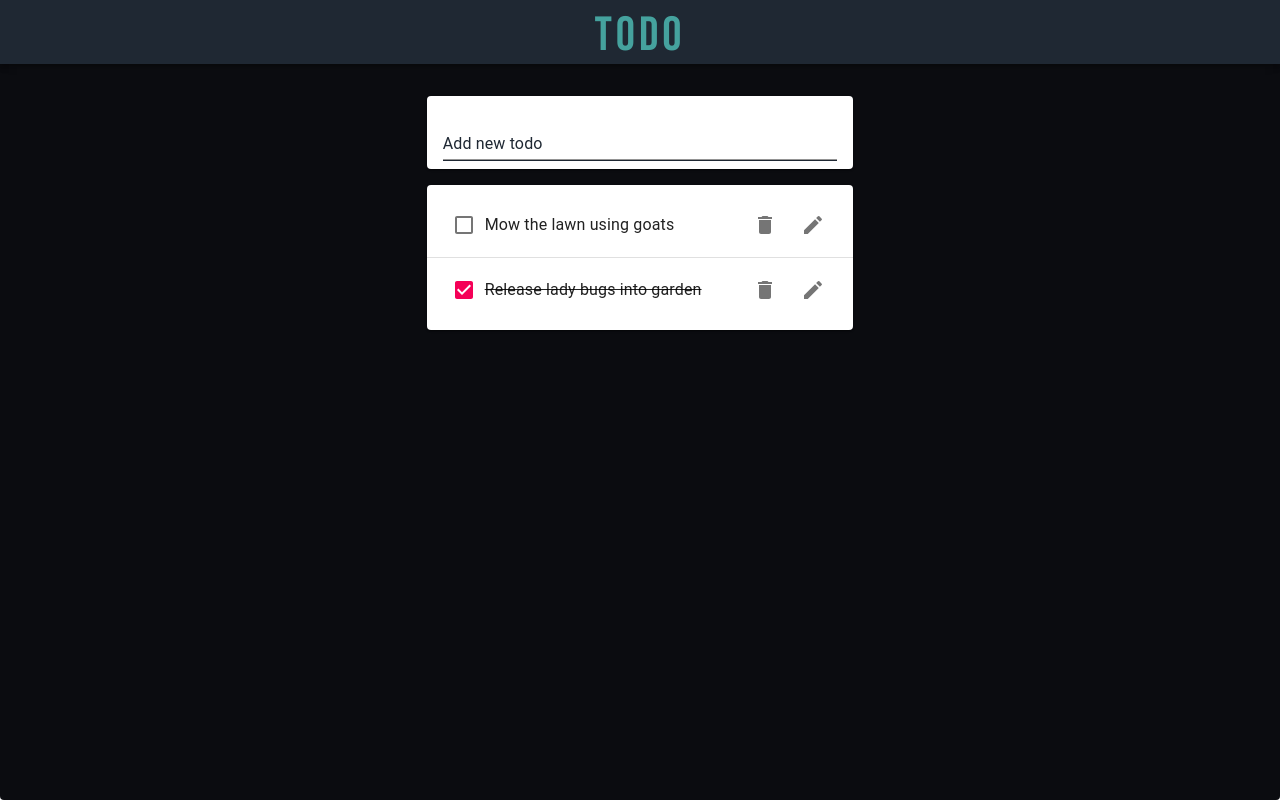
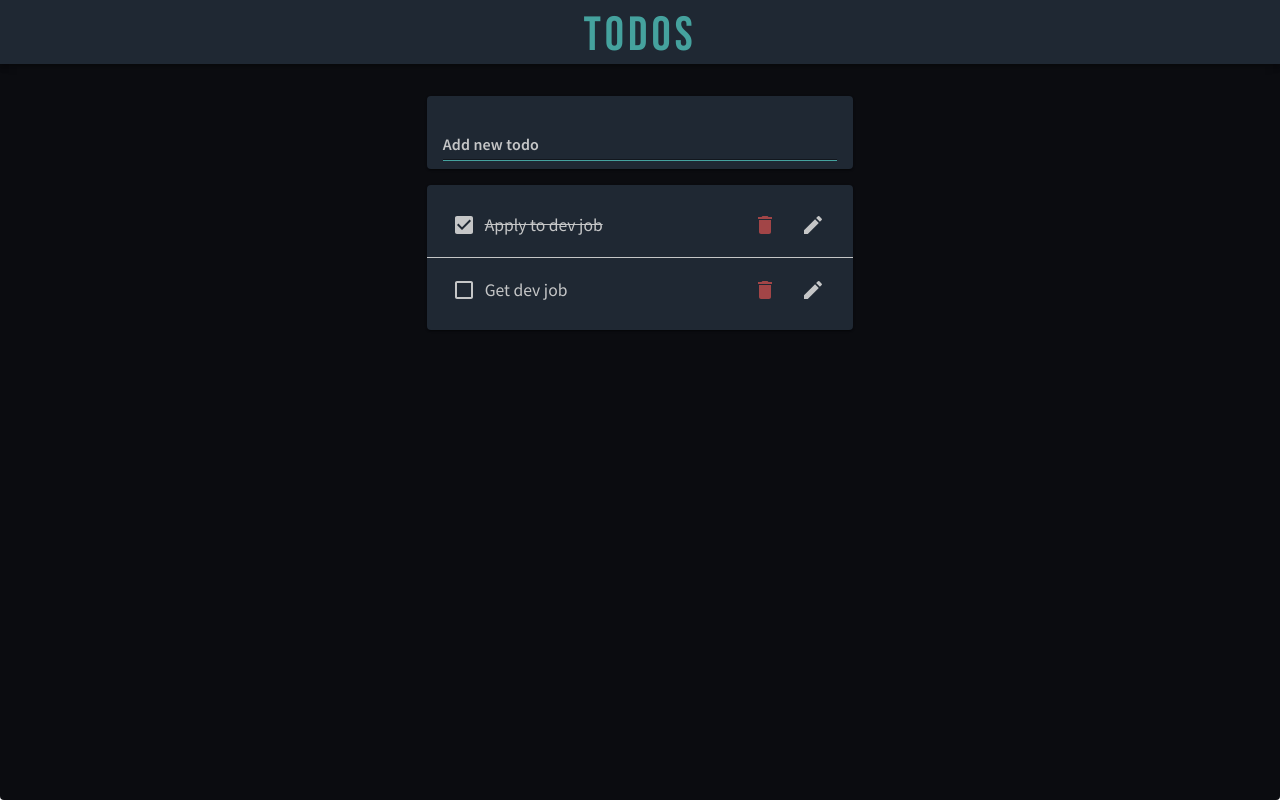
Before and after one commit to kblair40/TodoWithHooks, a React (Create React App) app: page / in a window 1280 px wide. Built offline with nearby package versions, Linux system fonts and the light colour scheme.

Commit message:
Finish basic styles

```diff
--- a/package.json
+++ b/package.json
@@ -8,6 +8,7 @@
     "@testing-library/jest-dom": "^5.12.0",
     "@testing-library/react": "^11.2.7",
     "@testing-library/user-event": "^12.8.3",
+    "classnames": "^2.3.1",
     "react": "^17.0.2",
     "react-dom": "^17.0.2",
     "react-scripts": "4.0.3",
--- a/src/EditTodoForm.js
+++ b/src/EditTodoForm.js
@@ -10,12 +10,22 @@ const useStyles = makeStyles({
     marginLeft: "1rem",
     width: "50%",
   },
+  paper: {
+    margin: "1rem 0",
+    padding: "0 1rem",
+    backgroundColor: "#cfc6c7",
+    backgroundColor: "#1f2833",
+  },
   textFieldRoot: {
     "& .MuiFormLabel-root": {
+      fontFamily: "Source Sans Pro",
       color: "#1F2833",
+      color: "#45a29e",
     },
     "& .MuiInputBase-root": {
-      borderBottom: "1px solid #1f2833",
+      fontFamily: "Source Sans Pro",
+      color: "white",
+      borderBottom: "1px solid #45a29e",
       "&:after": {
         borderColor: "#0b0c10",
       },
--- a/src/Todo.js
+++ b/src/Todo.js
@@ -1,4 +1,5 @@
 import React, { useContext, memo } from "react";
+import makeStyles from "@material-ui/core/styles/makeStyles";
 import ListItemText from "@material-ui/core/ListItemText";
 import ListItem from "@material-ui/core/ListItem";
 import CheckBox from "@material-ui/core/CheckBox";
@@ -6,26 +7,66 @@ import IconButton from "@material-ui/core/IconButton";
 import DeleteIcon from "@material-ui/icons/Delete";
 import EditIcon from "@material-ui/icons/Edit";
 import ListItemSecondaryAction from "@material-ui/core/ListItemSecondaryAction";
+import classNames from "classnames";
+
 import { DispatchContext } from "./contexts/todos.context";
 import useToggleState from "./hooks/useToggleState";
 import EditTodoForm from "./EditTodoForm";
 
+const useStyles = makeStyles({
+  item: {
+    fontFamily: "Source Sans Pro",
+    color: "#c5c6c7",
+    fontSize: "1.1rem",
+  },
+  itemComplete: {
+    textDecoration: "line-through",
+  },
+  itemIncomplete: {
+    textDecoration: "none",
+  },
+  listItem: {
+    height: "64px",
+  },
+  deleteIcon: {
+    color: "#a24547",
+  },
+  editIcon: {
+    color: "#c5c6c7",
+  },
+  checkBox: {
+    color: "#c5c6c7",
+    "&.Mui-checked": {
+      color: "#c5c6c7",
+    },
+  },
+});
+
 function Todo({ id, task, completed }) {
+  const classes = useStyles();
+
   const [isEditing, toggle] = useToggleState(false);
   const dispatch = useContext(DispatchContext);
   return (
-    <ListItem style={{ height: "64px" }}>
+    <ListItem className={classes.listItem}>
       {isEditing ? (
         <EditTodoForm id={id} task={task} toggleEditForm={toggle} />
       ) : (
         <>
           <CheckBox
+            className={classes.checkBox}
             tabIndex={-1}
             checked={completed}
             onClick={() => dispatch({ type: "TOGGLE", id: id })}
           />
           <ListItemText
-            style={{ textDecoration: completed ? "line-through" : "none" }}
+            classes={{
+              root: classNames(
+                classes.item,
+                completed ? classes.itemComplete : classes.itemIncomplete
+              ),
+            }}
+            disableTypography={true}
           >
             {task}
           </ListItemText>
@@ -34,10 +75,10 @@ function Todo({ id, task, completed }) {
               aria-label="Delete"
               onClick={() => dispatch({ type: "REMOVE", id: id })}
             >
-              <DeleteIcon />
+              <DeleteIcon className={classes.deleteIcon} />
             </IconButton>
             <IconButton aria-label="Edit" onClick={toggle}>
-              <EditIcon />
+              <EditIcon className={classes.editIcon} />
             </IconButton>
           </ListItemSecondaryAction>
         </>
--- a/src/TodoApp.js
+++ b/src/TodoApp.js
@@ -35,7 +35,7 @@ function TodoApp() {
     <Paper classes={{ root: classes.paperRoot }} elevation={0}>
       <AppBar position="static" classes={{ root: classes.appBarRoot }}>
         <Toolbar className={classes.toolbar}>
-          <Typography className={classes.headerText}>TODO</Typography>
+          <Typography className={classes.headerText}>TODOS</Typography>
         </Toolbar>
       </AppBar>
       <Grid container justify="center" style={{ marginTop: "1rem" }}>
--- a/src/TodoForm.js
+++ b/src/TodoForm.js
@@ -8,13 +8,19 @@ const useStyles = makeStyles({
   paper: {
     margin: "1rem 0",
     padding: "0 1rem",
+    backgroundColor: "#1f2833",
   },
   textFieldRoot: {
     "& .MuiFormLabel-root": {
-      color: "#1F2833",
+      fontFamily: "Source Sans Pro",
+      color: "#c5c6c7",
+      fontWeight: 600,
     },
     "& .MuiInputBase-root": {
-      borderBottom: "1px solid #1f2833",
+      fontFamily: "Source Sans Pro",
+      color: "white",
+
+      borderBottom: "1px solid #45a29e",
       "&:after": {
         borderColor: "#0b0c10",
       },
@@ -39,7 +45,6 @@ function TodoForm() {
           value={value}
           onChange={handleChange}
           className={classes.textFieldRoot}
-          // InputProps={{classes: {label: }}}
           margin="normal"
           label="Add new todo"
           fullWidth
--- a/src/TodoList.js
+++ b/src/TodoList.js
@@ -1,20 +1,33 @@
 import React, { useContext } from "react";
+import makeStyles from "@material-ui/core/styles/makeStyles";
 import Paper from "@material-ui/core/Paper";
 import List from "@material-ui/core/List";
 import Divider from "@material-ui/core/Divider";
 import Todo from "./Todo";
 import { TodosContext } from "./contexts/todos.context";
 
+const useStyles = makeStyles({
+  paperList: {
+    backgroundColor: "#1f2833",
+  },
+  divider: {
+    backgroundColor: "#c5c6c7",
+  },
+});
+
 function TodoList() {
+  const classes = useStyles();
   const todos = useContext(TodosContext);
   if (todos.length)
     return (
-      <Paper>
+      <Paper className={classes.paperList}>
         <List>
           {todos.map((todo, idx) => (
             <>
               <Todo {...todo} key={todo.id} />
-              {idx < todos.length - 1 && <Divider />}
+              {idx < todos.length - 1 && (
+                <Divider className={classes.divider} />
+              )}
             </>
           ))}
         </List>
--- a/src/contexts/todos.context.js
+++ b/src/contexts/todos.context.js
@@ -3,8 +3,8 @@ import { useLocalStorageReducer } from "../hooks/useLocalStorageReducer";
 import todoReducer from "../reducer/todo.reducer";
 
 const defaultTodos = [
-  { id: 1, task: "Mow the lawn using goats", completed: false },
-  { id: 2, task: "Release lady bugs into garden", completed: true },
+  { id: 1, task: "Apply to dev job", completed: true },
+  { id: 2, task: "Get dev job", completed: false },
 ];
 
 export const TodosContext = createContext();
```
Also changed, not shown: 1 other file (tests, documents, lock files or other folders).
